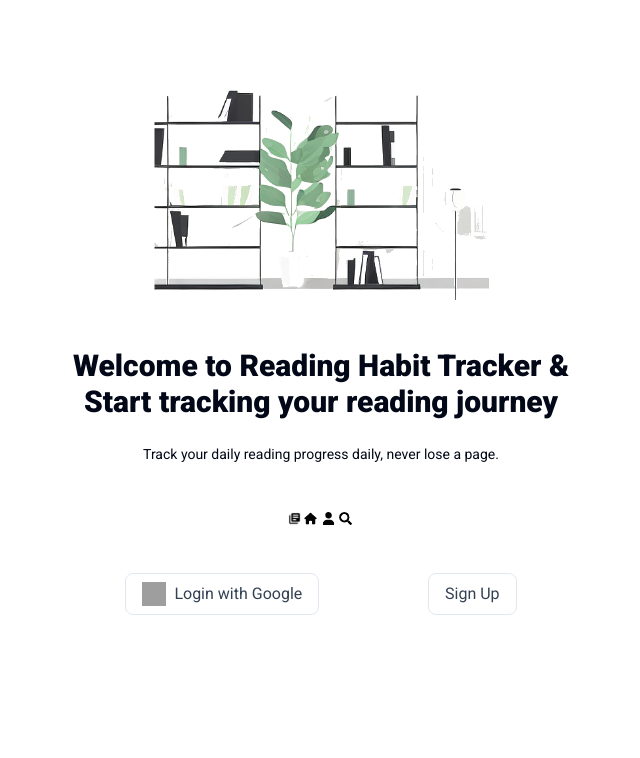
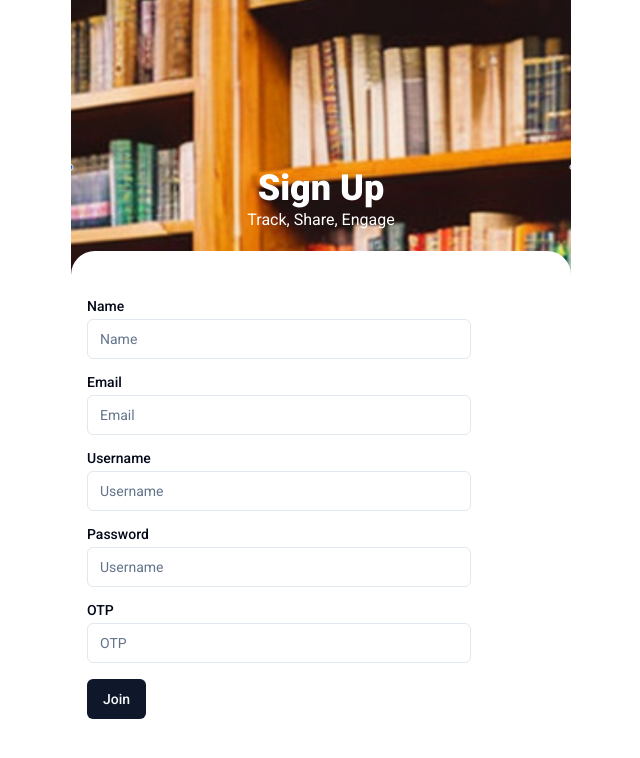
Before and after one commit to prabhjeevnijjar/book-habit-tracker-nextjs, a Next.js app: page /login in a window 1280 px wide. Both pictures are taken after a click on the button "Sign Up". Shown: the top 758 px of the page, without its empty margins (319-959 px from the left). Built offline with nearby package versions, Linux system fonts and the light colour scheme; grey boxes are pictures that could not be loaded.

Commit message:
login ui done

```diff
--- a/app/login/page.js
+++ b/app/login/page.js
@@ -1,13 +1,22 @@
+'use client';
+import { Fragment, useState } from 'react';
 import Image from 'next/image';
 import bookshelfImg from '../../public/static/images/bookshelf.png';
 import bookIc from '../../public/static/images/book-icon.png';
 import homeIc from '../../public/static/images/home-icon.png';
 import profileIc from '../../public/static/images/profile-icon.png';
 import searchIc from '../../public/static/images/search-icon.png';
+import bookshelfBg from '../../public/static/images/bg-bookshelf.png';
+import { Input } from '@/components/ui/input';
+import { Label } from '@/components/ui/label';
+import { Button } from '@/components/ui/button';
 
 const LoginPage = () => {
+  const [step, setStep] = useState(1);
   return (
-    <div className="mx-auto content-center flex flex-col my-12">
+    <div className={`mx-auto content-center flex flex-col ${step === 1 ? 'my-12' : ''}`}>
+      {step === 1 ? (
+        <Fragment>
           <Image src={bookshelfImg.src} width={335} height={252} className="mx-auto block" />
           <h1 className="text-3xl font-bold text-center mt-12"> Welcome to Reading Habit Tracker & Start tracking your reading journey</h1>
           <h2 className="text-center text-sm my-6"> Track your daily reading progress daily, never lose a page.</h2>
@@ -22,10 +31,48 @@
               <img className="w-6 h-6" src="https://www.svgrepo.com/show/475656/google-color.svg" loading="lazy" alt="google logo" />
               <span className="text-slate-700">Login with Google</span>
             </button>
-        <button className="px-4 py-2 border flex gap-2 border-slate-200 dark:border-slate-700 rounded-lg text-slate-700 dark:text-slate-200 hover:border-slate-400 dark:hover:border-slate-500 hover:text-slate-900 dark:hover:text-slate-300 hover:shadow transition duration-150">
+            <button
+              className="px-4 py-2 border flex gap-2 border-slate-200 dark:border-slate-700 rounded-lg text-slate-700 dark:text-slate-200 hover:border-slate-400 dark:hover:border-slate-500 hover:text-slate-900 dark:hover:text-slate-300 hover:shadow transition duration-150"
+              onClick={() => setStep(2)}
+            >
               <span className="text-slate-700">Sign Up</span>
             </button>
           </div>
+        </Fragment>
+      ) : (
+        <Fragment>
+          <div className="relative">
+            <Image src={bookshelfBg.src} width={640} height={429} className="mx-auto block top-0" />
+            <div className=" absolute top-[50%] w-[100%]">
+              <h1 className="text-white text-center font-semibold text-4xl">Sign Up</h1>
+              <h4 className="text-white text-center">Track, Share, Engage</h4>
+            </div>
+            <div className="z-1 rounded-[1.5rem] top-[75%] h-[200px] absolute px-4 bg-white w-[100%]">
+              <div className="grid w-full max-w-sm items-center gap-1.5 z-2 mt-12">
+                <Label htmlFor="name">Name</Label>
+                <Input type="text" id="name" placeholder="Name" />
+              </div>
+              <div className="grid w-full max-w-sm items-center gap-1.5 z-2 mt-4">
+                <Label htmlFor="email">Email</Label>
+                <Input type="email" id="email" placeholder="Email" />
+              </div>
+              <div className="grid w-full max-w-sm items-center gap-1.5 z-2 mt-4">
+                <Label htmlFor="Username">Username</Label>
+                <Input type="text" id="Username" placeholder="Username" />
+              </div>
+              <div className="grid w-full max-w-sm items-center gap-1.5 z-2 mt-4">
+                <Label htmlFor="Password">Password</Label>
+                <Input type="text" id="Password" placeholder="Username" />
+              </div>
+              <div className="grid w-full max-w-sm items-center gap-1.5 z-2 mt-4">
+                <Label htmlFor="otp">OTP</Label>
+                <Input type="text" id="otp" placeholder="OTP" />
+              </div>
+              <Button className="mt-4 px-4">Join</Button>
+            </div>
+          </div>
+        </Fragment>
+      )}
     </div>
   );
 };
--- /dev/null
+++ b/components/ui/input.jsx
@@ -0,0 +1,19 @@
+import * as React from "react"
+
+import { cn } from "@/lib/utils"
+
+const Input = React.forwardRef(({ className, type, ...props }, ref) => {
+  return (
+    (<input
+      type={type}
+      className={cn(
+        "flex h-10 w-full rounded-md border border-input bg-background px-3 py-2 text-sm ring-offset-background file:border-0 file:bg-transparent file:text-sm file:font-medium placeholder:text-muted-foreground focus-visible:outline-none focus-visible:ring-2 focus-visible:ring-ring focus-visible:ring-offset-2 disabled:cursor-not-allowed disabled:opacity-50",
+        className
+      )}
+      ref={ref}
+      {...props} />)
+  );
+})
+Input.displayName = "Input"
+
+export { Input }
```
Also changed, not shown: public/static/images/bg-bookshelf.png (added). Lines whose indentation alone changed are shown as unchanged.
